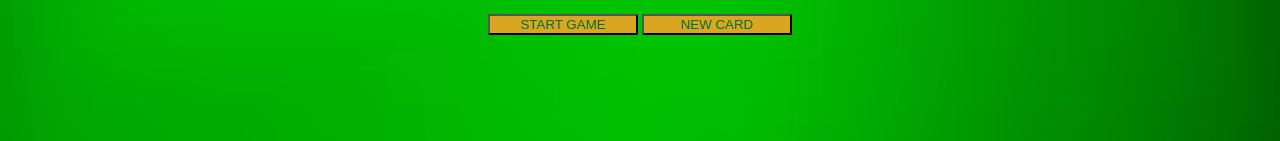
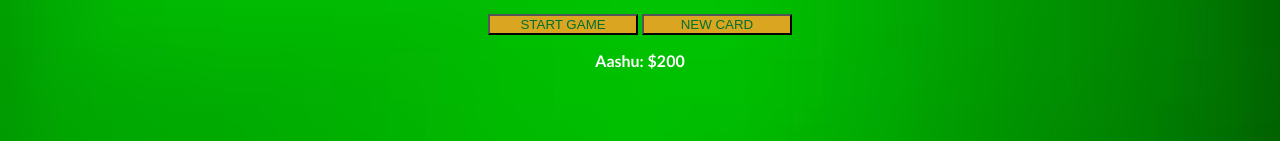
Before and after one commit to aashuyadavv/Javascript-Practice-Code, a plain HTML site: page Blackjack Game/index.html in a window 1280 px wide. Shown: the part 174-315 px from the top of the page. Drawn offline with Linux system fonts and the light colour scheme.

Commit message:
methods on object

```diff
--- a/Blackjack Game/index.html
+++ b/Blackjack Game/index.html
@@ -13,6 +13,7 @@
     <p id="sum-el">Sum:</p>
     <button onclick="startGame()">START GAME</button>
     <button onclick="newCard()">NEW CARD</button>
+    <p id="player-el"></p>
     <script src="index.js"></script>
 </body>
 </html>
--- a/Blackjack Game/index.js
+++ b/Blackjack Game/index.js
@@ -1,3 +1,9 @@
+let player = {
+    Name: "Aashu",
+    Chips: 200,
+}
+
+
 let cards = []
 let sum = 0
 let hasBlackJack = false
@@ -7,7 +13,9 @@ let messageEl = document.getElementById("message-el")
 let sumEl = document.getElementById("sum-el")
 let cardsEl = document.getElementById("cards-el")
 
-console.log(cards)
+let playerEl = document.getElementById("player-el")
+playerEl.textContent = player.Name + ": $" + player.Chips
+
 
 function getRandomCard() {
     let randomNumber = Math.floor(Math.random()*13 ) + 1;  //0-12 -> 1-13
@@ -50,7 +58,6 @@ function newCard() {
     sum += card
     //push the card to the cards array
     cards.push(card)
-
     renderGame()
 
 
```
